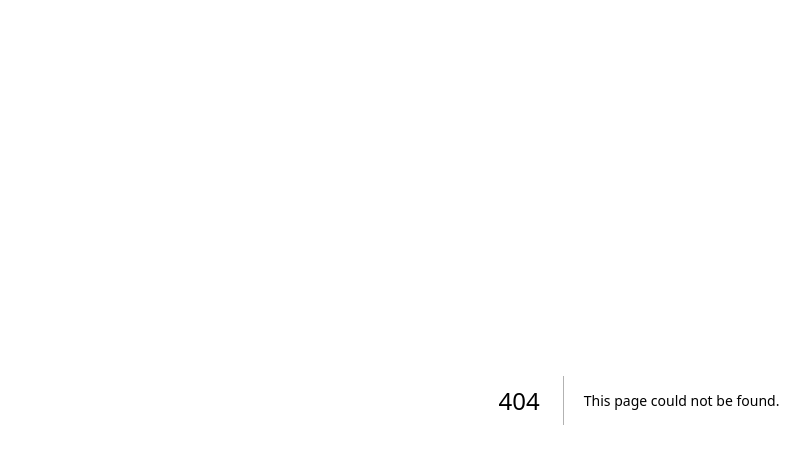
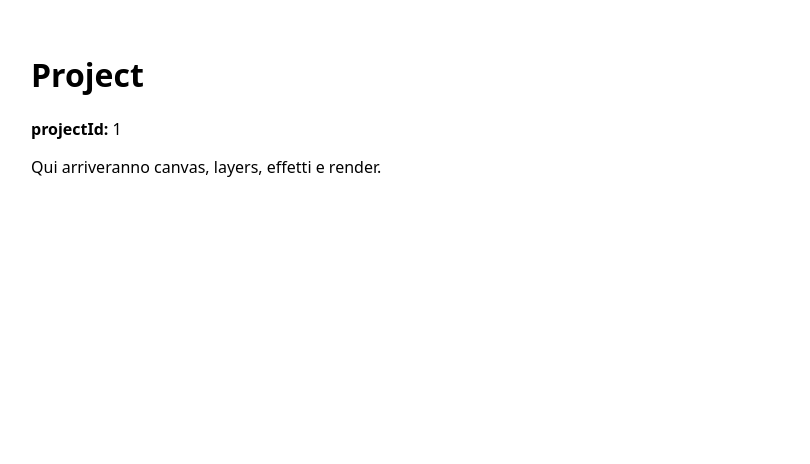
Before and after one commit to IAMStudioTO/test-design-tool, a Next.js app in the folder apps/web/: page /p/1 in a window 1280 px wide. Before the commit this address had no page. Shown: the top 464 px of the page, without its empty margins (1-811 px from the left). Built offline with nearby package versions, Linux system fonts and the light colour scheme.

Commit message:
Create page.tsx

```diff
--- /dev/null
+++ b/apps/web/app/p/[projectId]/page.tsx
@@ -0,0 +1,15 @@
+export default function ProjectPage({
+  params
+}: {
+  params: { projectId: string };
+}) {
+  return (
+    <main style={{ padding: 32 }}>
+      <h1>Project</h1>
+      <p>
+        <strong>projectId:</strong> {params.projectId}
+      </p>
+      <p>Qui arriveranno canvas, layers, effetti e render.</p>
+    </main>
+  );
+}
```
